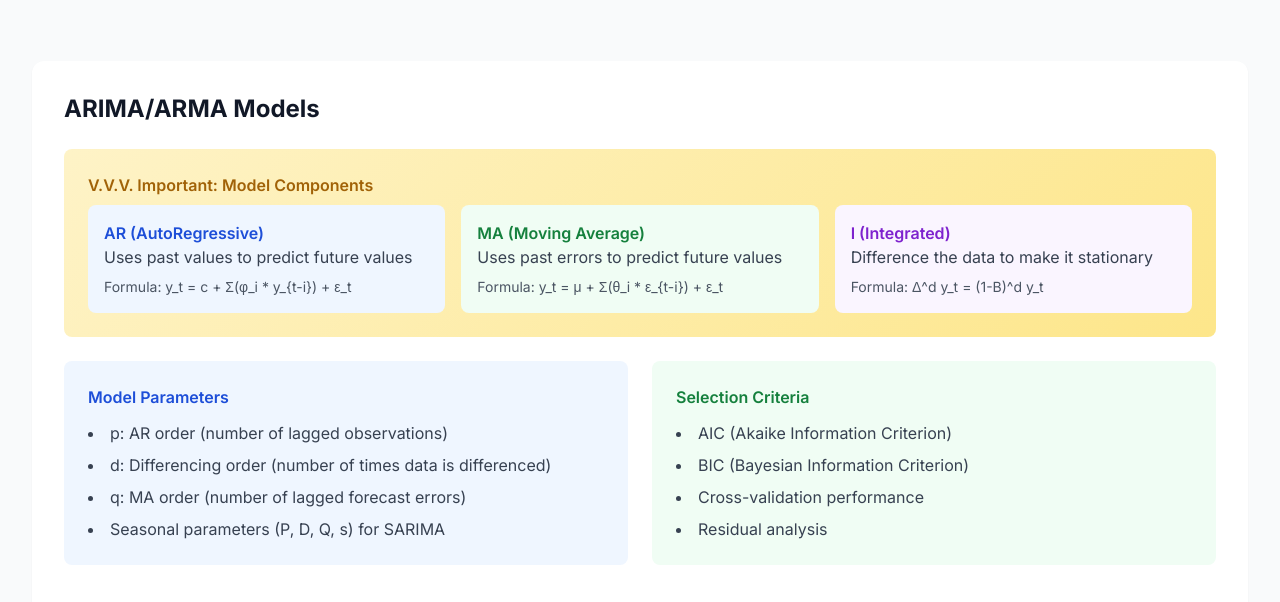
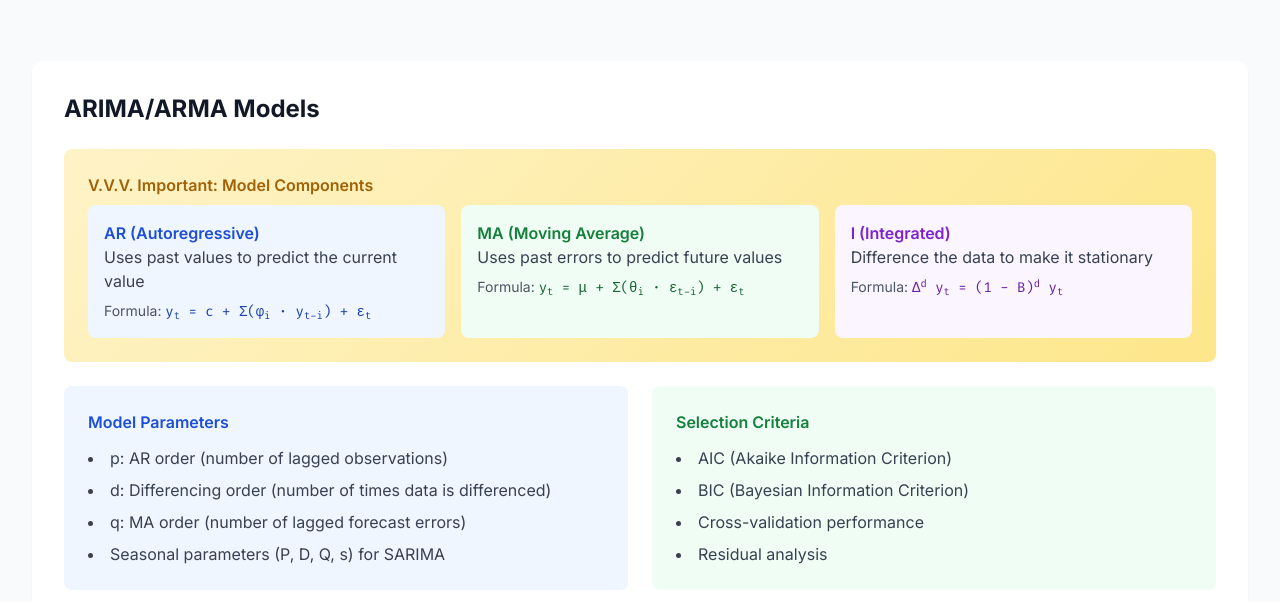
Before and after one commit to Arbaaz-Khan-Tech/Sem_6_Notes_Website, a website: page DAV/DAV_TIme_Series.html in a window 1280 px wide. Shown: the part 183-785 px from the top of the page. Drawn offline with nearby package versions, Linux system fonts and the light colour scheme.

Commit message:
Fixed TimeSeries Formula

```diff
--- a/DAV/DAV_TIme_Series.html
+++ b/DAV/DAV_TIme_Series.html
@@ -176,20 +176,38 @@
                         <h4 class="font-semibold text-yellow-700 dark:text-yellow-400 mb-2">V.V.V. Important: Model Components</h4>
                         <div class="grid grid-cols-1 md:grid-cols-3 gap-4">
                             <div class="bg-blue-50 dark:bg-blue-900/30 p-4 rounded-lg">
-                                <h5 class="font-semibold text-blue-700 dark:text-blue-400">AR (AutoRegressive)</h5>
-                                <p class="text-gray-700 dark:text-gray-300">Uses past values to predict future values</p>
-                                <p class="text-sm text-gray-600 dark:text-gray-400 mt-2">Formula: y_t = c + Σ(φ_i * y_{t-i}) + ε_t</p>
+                                <h5 class="font-semibold text-blue-700 dark:text-blue-400">AR (Autoregressive)</h5>
+                                <p class="text-gray-700 dark:text-gray-300">Uses past values to predict the current value</p>
+                                <p class="text-sm text-gray-600 dark:text-gray-400 mt-2">
+                                    Formula:
+                                    <span class="font-mono text-blue-800 dark:text-blue-300">
+                                        y<sub>t</sub> = c + &Sigma;(φ<sub>i</sub> · y<sub>t-i</sub>) + ε<sub>t</sub>
+                                    </span>
+                                </p>
                             </div>
+
                             <div class="bg-green-50 dark:bg-green-900/30 p-4 rounded-lg">
                                 <h5 class="font-semibold text-green-700 dark:text-green-400">MA (Moving Average)</h5>
                                 <p class="text-gray-700 dark:text-gray-300">Uses past errors to predict future values</p>
-                                <p class="text-sm text-gray-600 dark:text-gray-400 mt-2">Formula: y_t = μ + Σ(θ_i * ε_{t-i}) + ε_t</p>
+                                <p class="text-sm text-gray-600 dark:text-gray-400 mt-2">
+                                    Formula:
+                                    <span class="font-mono text-green-800 dark:text-green-300">
+                                        y<sub>t</sub> = μ + &Sigma;(θ<sub>i</sub> · ε<sub>t-i</sub>) + ε<sub>t</sub>
+                                    </span>
+                                </p>
                             </div>
+
                             <div class="bg-purple-50 dark:bg-purple-900/30 p-4 rounded-lg">
                                 <h5 class="font-semibold text-purple-700 dark:text-purple-400">I (Integrated)</h5>
                                 <p class="text-gray-700 dark:text-gray-300">Difference the data to make it stationary</p>
-                                <p class="text-sm text-gray-600 dark:text-gray-400 mt-2">Formula: Δ^d y_t = (1-B)^d y_t</p>
+                                <p class="text-sm text-gray-600 dark:text-gray-400 mt-2">
+                                    Formula:
+                                    <span class="font-mono text-purple-800 dark:text-purple-300">
+                                        Δ<sup>d</sup> y<sub>t</sub> = (1 - B)<sup>d</sup> y<sub>t</sub>
+                                    </span>
+                                </p>
                             </div>
+
                         </div>
                     </div>
 
```
